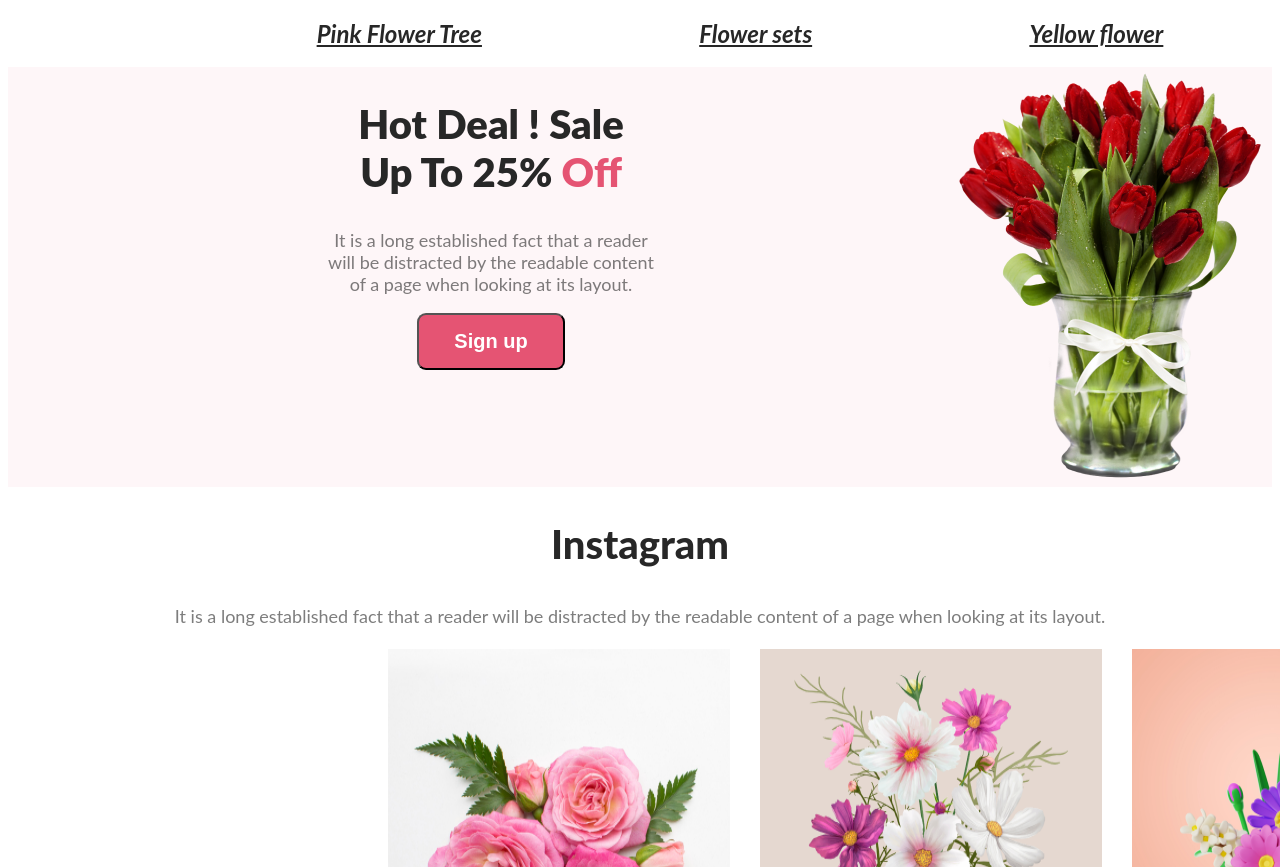
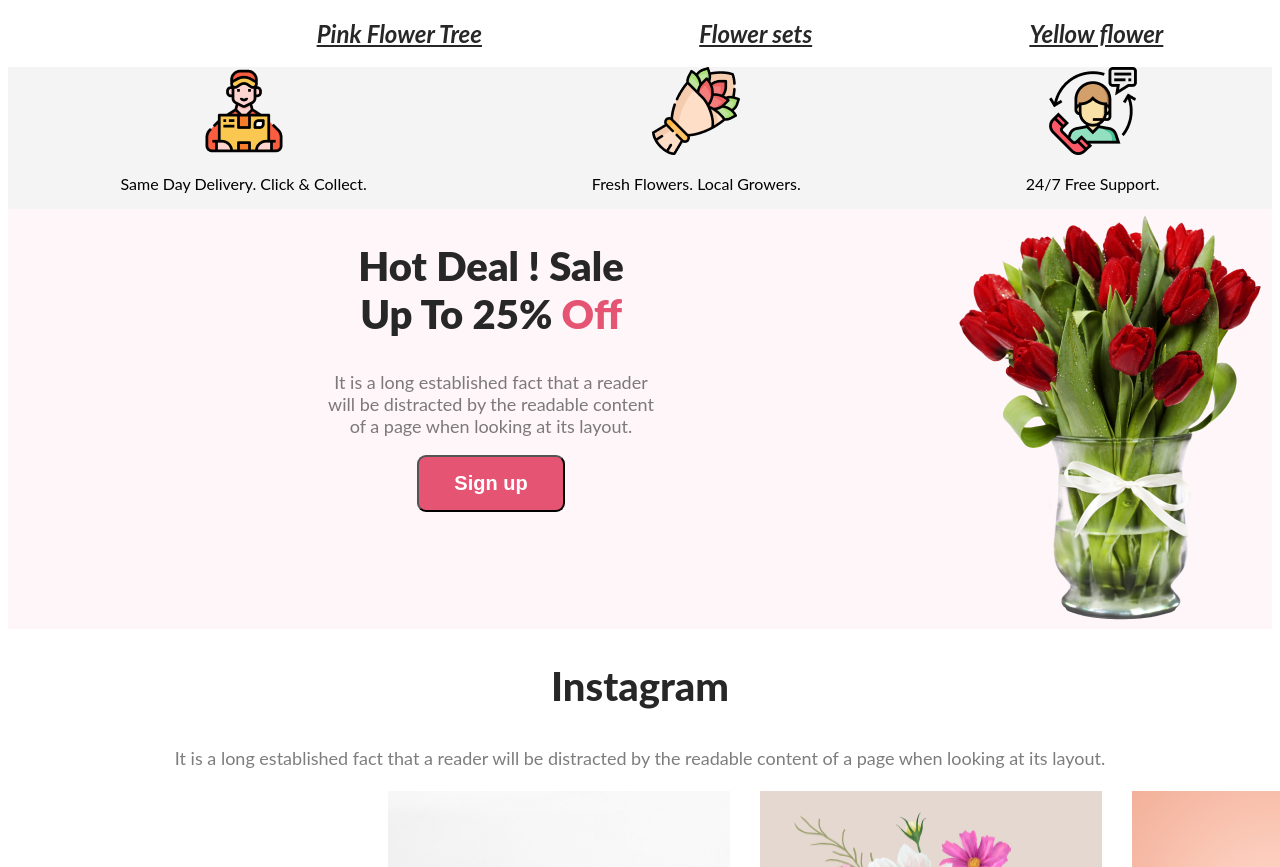
Before and after one commit to Rafithesheikh/Assignment, a plain HTML site: page index.html in a window 1280 px wide. Shown: the part 1331-2198 px from the top of the page. Drawn offline with Linux system fonts and the light colour scheme.

Commit message:
adding delivery

```diff
--- a/index.html
+++ b/index.html
@@ -36,6 +36,21 @@
                     <i class="catagories-3">Yellow flower</i>
                 </ul>
 
+                <!-- Delivery -->
+                <div class="delivery">
+                <div class="icon">
+                    <img src="images/Group 57.png" alt="">
+                    <p class="icon-details">Same Day Delivery. Click & Collect.</p>
+                </div>
+                <div class="icon">
+                    <img src="images/Group 58.png" alt="">
+                    <p class="icon-details">Fresh Flowers. Local Growers.</p>
+                </div>
+                <div class="icon">
+                    <img src="images/Group 59.png" alt="">
+                    <p class="icon-details">24/7 Free Support.</p>
+                </div>
+                </div>
 
         <!-- Hot deal -->
         <section class="deal">
--- a/styles/blog.css
+++ b/styles/blog.css
@@ -128,6 +128,22 @@ body{font-family: Lato;
     text-decoration-line: underline;
     margin: auto;}
 
+    /* delivery style */
+    .delivery{
+        display: flex;
+        text-align: center;
+        background: rgba(39, 39, 39, 0.05);
+        justify-content: space-around;
+    }
+
+    .icons{
+        display: flex;
+        border-radius: 8px;
+        width: 1440px;
+        height: 320px;
+        text-align: center;
+    }
+
 /* Hot deal section */
 .deal{
     background-color:#E554730D ;
```
